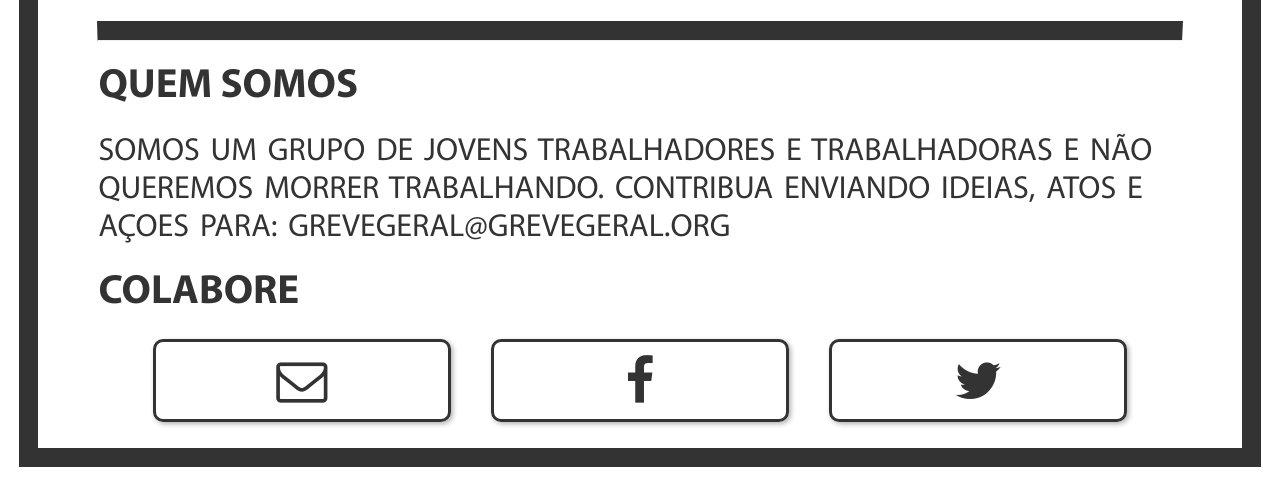
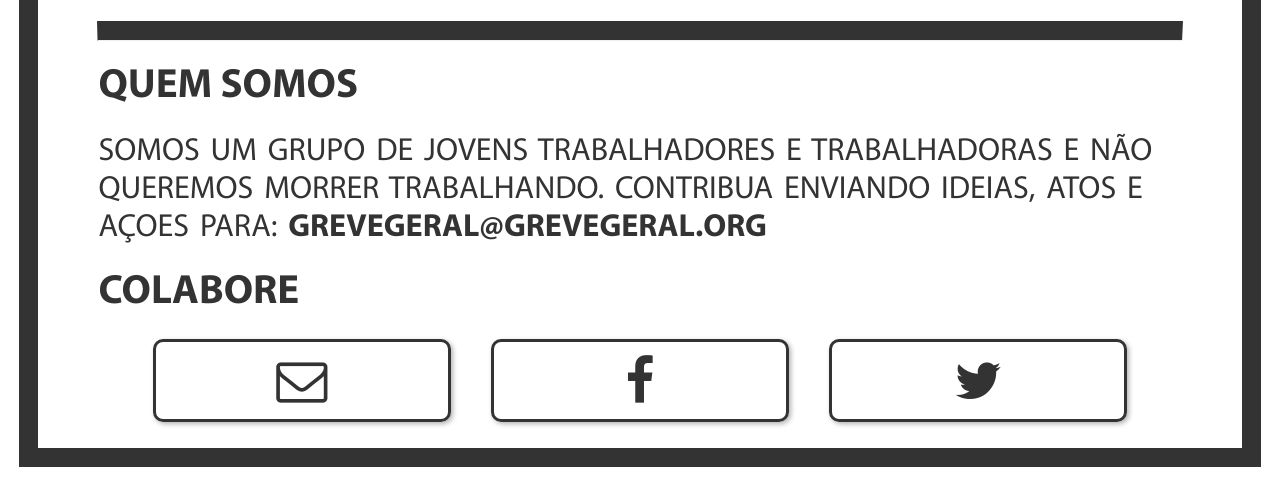
Before and after one commit to LulaLivre/grevegeral.github.io, a Jekyll site: the page built from _pages/index.md, in a window 1280 px wide. Shown: the part 1515-2001 px from the top of the page. Built offline with Jekyll 4.4.1, drawn with Linux system fonts in a browser that asks for light colours; nearby versions of some CDN libraries.

Commit message:
email link

```diff
--- a/_pages/index.md
+++ b/_pages/index.md
@@ -5,4 +5,4 @@ permalink: '/'
 description: 'Contra as reformas da previdência e das leis trabalhistas.'
 keywords: ''
 ---
-Somos um grupo de jovens trabalhadores e trabalhadoras e não queremos morrer trabalhando. Contribua enviando ideias, atos e açoes para: grevegeral@grevegeral.org
+Somos um grupo de jovens trabalhadores e trabalhadoras e não queremos morrer trabalhando. Contribua enviando ideias, atos e açoes para: <a href="mailto:grevegeral@grevegeral.org">grevegeral@grevegeral.org</a>
--- a/_sass/fonts.scss
+++ b/_sass/fonts.scss
@@ -118,7 +118,7 @@ $text-size: 1.1rem;
     text-align: left;
   }
 
-  #contact-section p, #content-section p {
+  #contact-section a, #contact-section p, #content-section p {
     text-align: left;
     font-size: 2.5vw;
 
```
